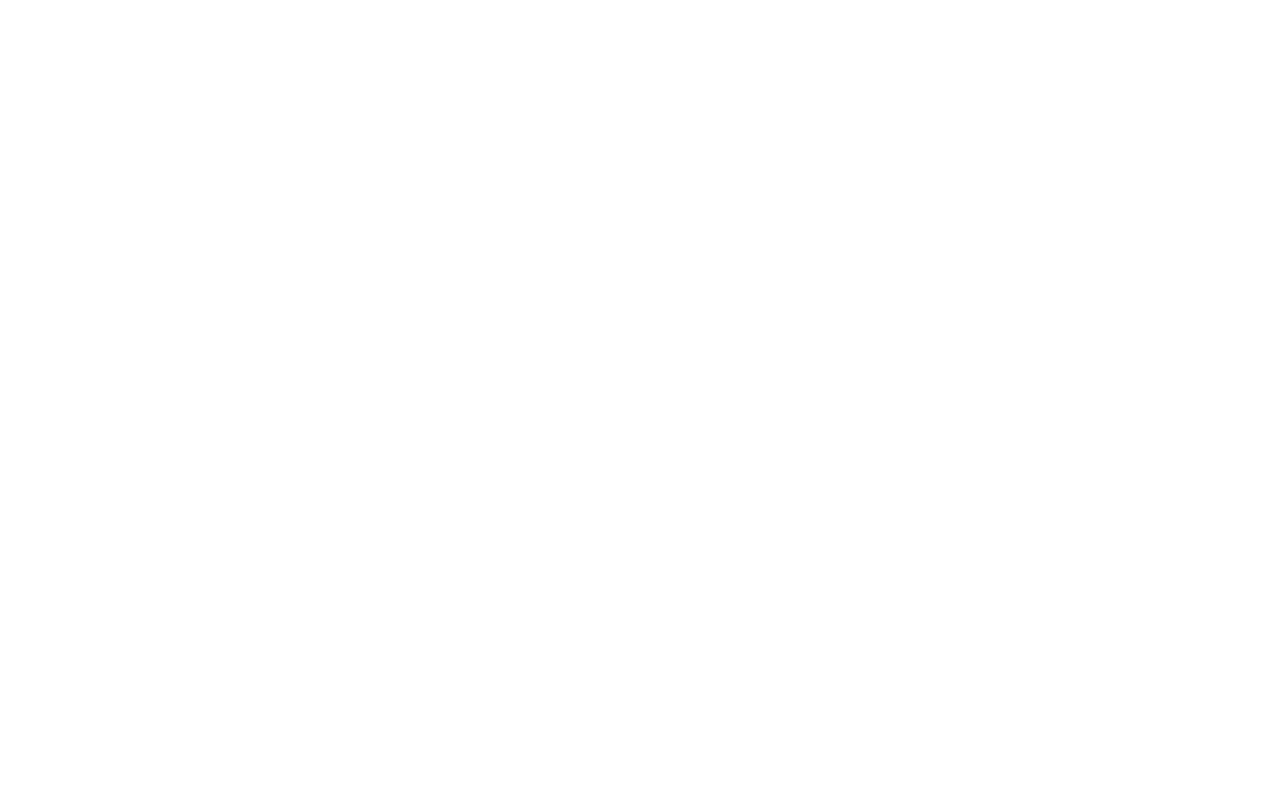
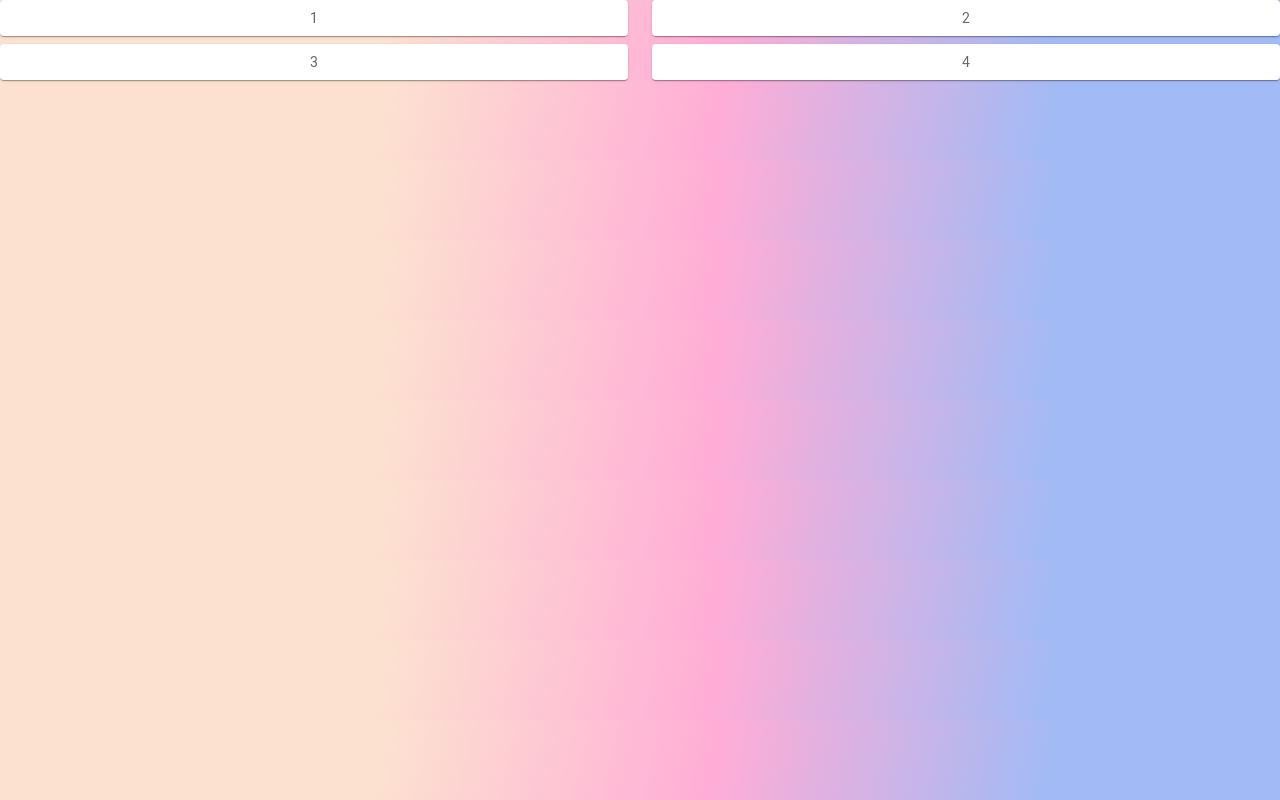
Before and after one commit to ObaidKhan625/QuickShare, a React (Create React App) app: page /show-files in a window 1280 px wide. Before the commit this address had no page. Built offline with nearby package versions, Linux system fonts and the light colour scheme.

Commit message:
:card_index: Started with the receive page

```diff
--- a/src/App.js
+++ b/src/App.js
@@ -2,6 +2,7 @@ import { React } from "react";
 import { BrowserRouter as Router, Routes, Route } from "react-router-dom";
 import HomePage from "./pages/HomePage";
 import UploadPage from "./pages/UploadPage";
+import FilesPage from "./pages/FilesPage";
 
 function App() {
   return (
@@ -10,6 +11,7 @@ function App() {
         <Routes>
           <Route exact path="/" element={<HomePage />} />
           <Route exact path="/upload" element={<UploadPage />} />
+          <Route exact path="/show-files" element={<FilesPage />} />
         </Routes>
       </Router>
     </>
--- a/src/index.css
+++ b/src/index.css
@@ -103,7 +103,7 @@ section {
     /* position: absolute;
     top: 0;
     left: 0; */
-    margin: 0 auto;
+  margin: 0 auto;
   text-align: center;
   background: linear-gradient(
     to bottom,
@@ -116,9 +116,10 @@ section {
     0 0 10px 1px rgba(0, 0, 0, 0.25);
   backdrop-filter: blur(1em);
 }
-/*
+
+
 .uploadedFile {
-  color: '#585858';
+  color: red;
   background: linear-gradient(
     to bottom,
     rgba(255, 255, 255, .75),
@@ -129,7 +130,7 @@ section {
     inset -4px -4px 5px 0 rgba(0, 0, 0, 0.125),
     0 0 10px 1px rgba(0, 0, 0, 0.25);
   backdrop-filter: blur(1em);
-} */
+}
 
 .gradient-border {
   --borderWidth: 3px;
--- /dev/null
+++ b/src/pages/FilesPage.js
@@ -0,0 +1,48 @@
+import React from 'react';
+import DescriptionOutlinedIcon from '@mui/icons-material/DescriptionOutlined';
+import Grid from "@mui/material/Grid";
+// import * as React from 'react';
+import { styled } from '@mui/material/styles';
+// import Grid from '@mui/material/Grid';
+import Paper from '@mui/material/Paper';
+import Box from '@mui/material/Box';
+
+
+const FilesPage = () => {
+    var allFiles = [1, 2, 3, 4, 5];
+    const commonStyles = {
+        bgcolor: 'background.paper',
+        m: 1,
+        border: 1,
+        width: '5rem',
+        height: '5rem',
+      };
+      const Item = styled(Paper)(({ theme }) => ({
+        backgroundColor: theme.palette.mode === 'dark' ? '#1A2027' : '#fff',
+        ...theme.typography.body2,
+        padding: theme.spacing(1),
+        textAlign: 'center',
+        color: theme.palette.text.secondary,
+      }));
+
+    return (
+    <div>
+        <Grid container rowSpacing={1} columnSpacing={{ xs: 1, sm: 2, md: 3 }}>
+        <Grid item xs={6}>
+          <Item>1</Item>
+        </Grid>
+        <Grid item xs={6}>
+          <Item>2</Item>
+        </Grid>
+        <Grid item xs={6}>
+          <Item>3</Item>
+        </Grid>
+        <Grid item xs={6}>
+          <Item>4</Item>
+        </Grid>
+      </Grid>
+    </div>
+    )
+}
+
+export default FilesPage;
--- a/src/pages/HomePage.js
+++ b/src/pages/HomePage.js
@@ -19,7 +19,10 @@ import Font from "react-font";
 const HomePage = () => {
     const [open, setOpen] = React.useState(false);
     const handleOpen = () => setOpen(true);
-    const handleClose = () => setOpen(false);
+    const handleClose = () => {
+        setOpen(false);
+        window.location = 'show-files';
+    }
     const Pdf = require('../assets/Pratik Mahankal Resume.pdf');
     const screenWidth = useMediaQuery({
         query: '(max-width: 460px)'
@@ -37,7 +40,9 @@ const HomePage = () => {
             <section className="one">
                 <Dialog open={open} onClose={handleClose}>
                     <DialogTitle sx = {{ textAlign: 'center' }}>
-                        Enter the code you received on uploading your files.
+                        <Font family="Acme">
+                            Enter the code you received on uploading your files.
+                        </Font>
                     </DialogTitle>
                     <DialogContent>
                     {/* <DialogContentText>
@@ -52,9 +57,9 @@ const HomePage = () => {
                     </DialogContent>
                     <DialogActions>
                         <Button onClick={handleClose}>Proceed</Button>
-                        <a href={Pdf} target='_blank' rel='noopener noreferrer'>
+                        {/* <a href={Pdf} target='_blank' rel='noopener noreferrer'>
                             Open
-                        </a>
+                        </a> */}
                     </DialogActions>
                 </Dialog>
                 <Container fixed>
--- a/src/pages/UploadPage.js
+++ b/src/pages/UploadPage.js
@@ -15,6 +15,9 @@ import Grow from '@mui/material/Grow';
 import Slide from '@mui/material/Slide';
 import FormControlLabel from '@mui/material/FormControlLabel';
 import { useMediaQuery } from 'react-responsive';
+import PictureAsPdfOutlinedIcon from '@mui/icons-material/PictureAsPdfOutlined';
+import ArticleOutlinedIcon from '@mui/icons-material/ArticleOutlined';
+import DescriptionOutlinedIcon from '@mui/icons-material/DescriptionOutlined';
 
 const UploadPage = () => {
     const [allFiles, setAllFiles] = useState([]);
@@ -145,9 +148,21 @@ const UploadPage = () => {
                         style={{ transformOrigin: '0 0 0' }}
                         {...(true ? { timeout: 2000 } : {})}>
                           <Paper className="animate pop delay" sx={{ p: 2 }} elevation={5} >
-                            <Font family="Acme" style={{ letterSpacing: '1px' }}>
-                              {file.name.substr(5)} ({allFilesSizes[index]} KB)
-                            </Font>
+                            <Grid container>
+                              <Grid item lg={5} md={5} xs={5} sx={{ textAlign: 'right' }}>
+                                {file.name.endsWith('.pdf') ?
+                                  <PictureAsPdfOutlinedIcon /> :
+                                  file.name.endsWith('.js') || file.name.endsWith('.cpp') ?
+                                  <ArticleOutlinedIcon /> :
+                                  <DescriptionOutlinedIcon />
+                                }
+                              </Grid>
+                              <Grid item sx={{ textAlign: 'left', paddingLeft: '5px' }}>
+                                <Font family="Acme" style={{ letterSpacing: '1px' }}>
+                                  {file.name.substr(5)} ({allFilesSizes[index]} KB)
+                                </Font>
+                              </Grid>
+                            </Grid>
                           </Paper>
                         </Slide>
                       </Box>
```
